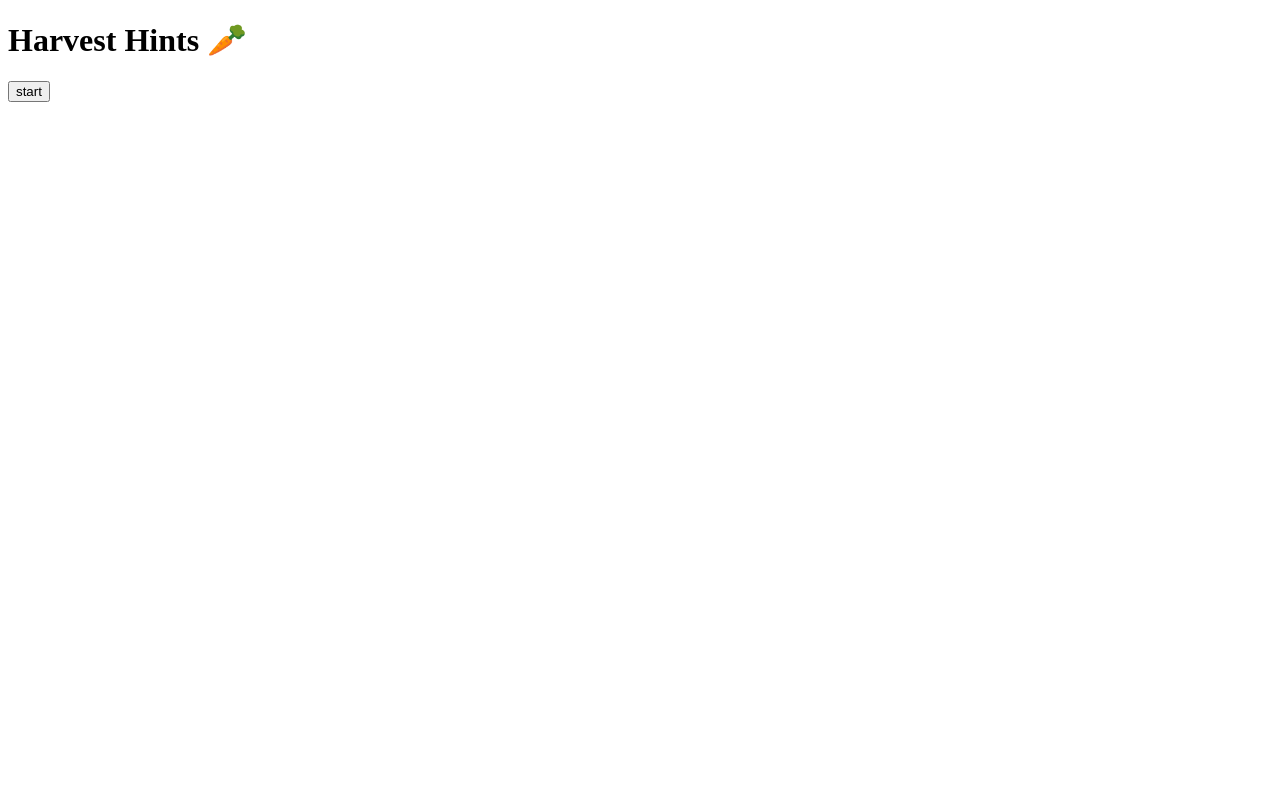
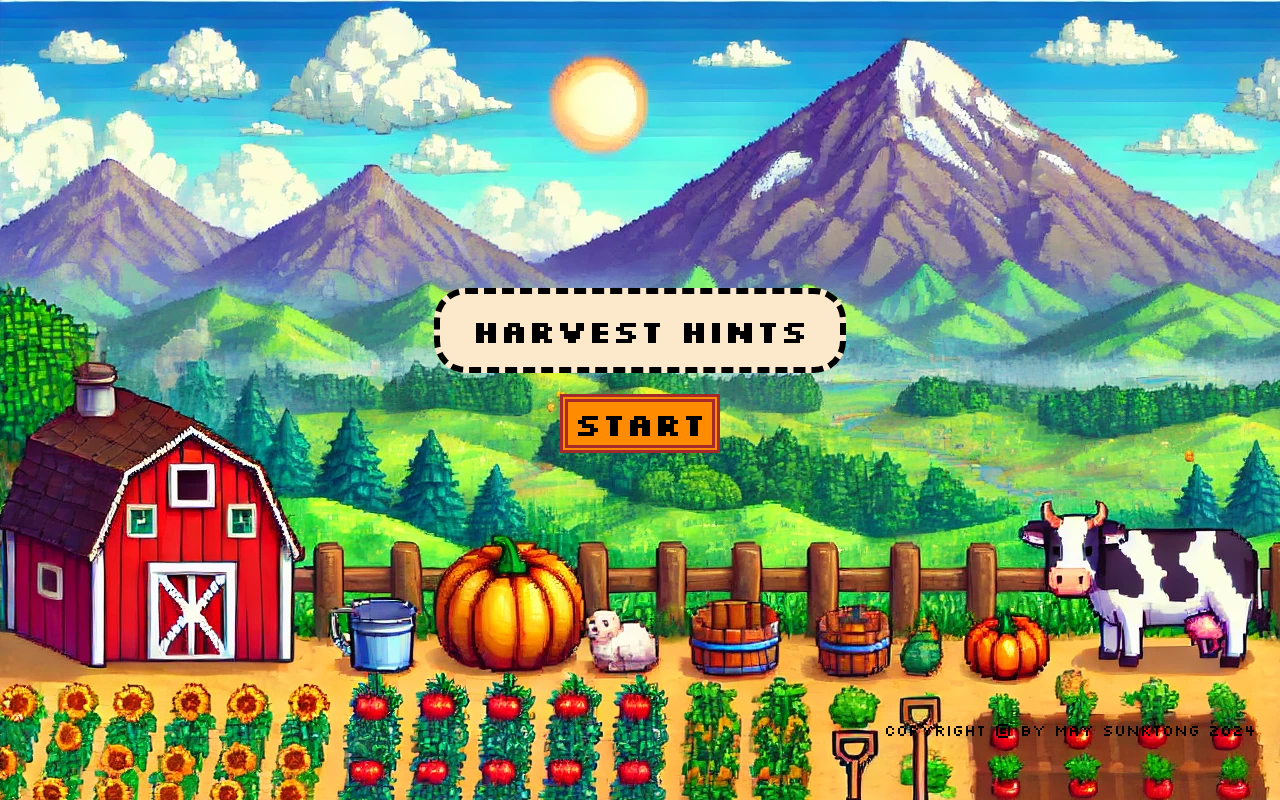
Before and after one commit to maysunktong/assignment2-farm-of-words, a plain HTML site: page index.html in a window 1280 px wide. Drawn offline with Linux system fonts and the light colour scheme.

Commit message:
Style CSS for game front page

```diff
--- a/index.html
+++ b/index.html
@@ -4,15 +4,20 @@
     <meta charset="UTF-8" />
     <meta name="viewport" content="width=device-width, initial-scale=1.0" />
     <link rel="stylesheet" href="./styles/game.css" />
+    <link rel="preconnect" href="https://fonts.googleapis.com" />
+    <link rel="preconnect" href="https://fonts.gstatic.com" crossorigin />
+    <link
+      href="https://fonts.googleapis.com/css2?family=Silkscreen:wght@400;700&display=swap"
+      rel="stylesheet"
+    />
     <script src="./script/game.js" defer></script>
-    <title>🥦✨Harvest Hints🌙🥕</title>
+    <title>🥦Harvest Hints🥕</title>
   </head>
   <body>
     <header class="header">
-      <h1 class="header__title">Harvest Hints 🥕</h1>
+      <h1 class="header__title">Harvest Hints</h1>
+      <button id="startButton" type="button">start</button>
     </header>
-    <main class="main">
-      <button id="startButton" type="button">start</button>
-    </main>
+    <footer class="footer">Copyright © by May Sunktong 2024</footer>
   </body>
 </html>
--- a/styles/game.css
+++ b/styles/game.css
@@ -0,0 +1,58 @@
+* {
+  box-sizing: border-box;
+}
+
+html {
+  height: 100vh;
+  font-family: "Silkscreen", sans-serif;
+}
+
+body {
+  margin: 0;
+  padding: 0;
+  background-image: url("../assets/images/background.jpeg");
+  object-fit: cover;
+  display: grid;
+  grid-template-rows: 9fr 1fr;
+  min-height: 100vh;
+}
+
+.header {
+  display: flex;
+  justify-content: center;
+  align-items: center;
+  flex-direction: column;
+}
+
+.header__title {
+  border-radius: 2rem;
+  padding: 1rem 2rem;
+  background-color: rgb(252, 232, 202);
+  border: 6px black dashed;
+  font-size: xx-large;
+  color: black;
+}
+
+#startButton {
+  font-family: "Silkscreen", sans-serif;
+  background-color: transparent;
+  border: double brown 8px;
+  text-transform: uppercase;
+  font-size: 2rem;
+  font-weight: 600;
+  background-color: darkorange;
+  color: black;
+  cursor: url("../assets/icons/carrot.png"), auto;
+}
+
+#startButton:hover {
+  border: double green 8px;
+  background-color: yellow;
+  color: black;
+  transform: scale(1.2);
+}
+
+.footer {
+  text-align: end;
+  padding: 0 24px;
+}
```
Also changed, not shown: assets/icons/carrot.png (added), assets/images/background.jpeg (added).
